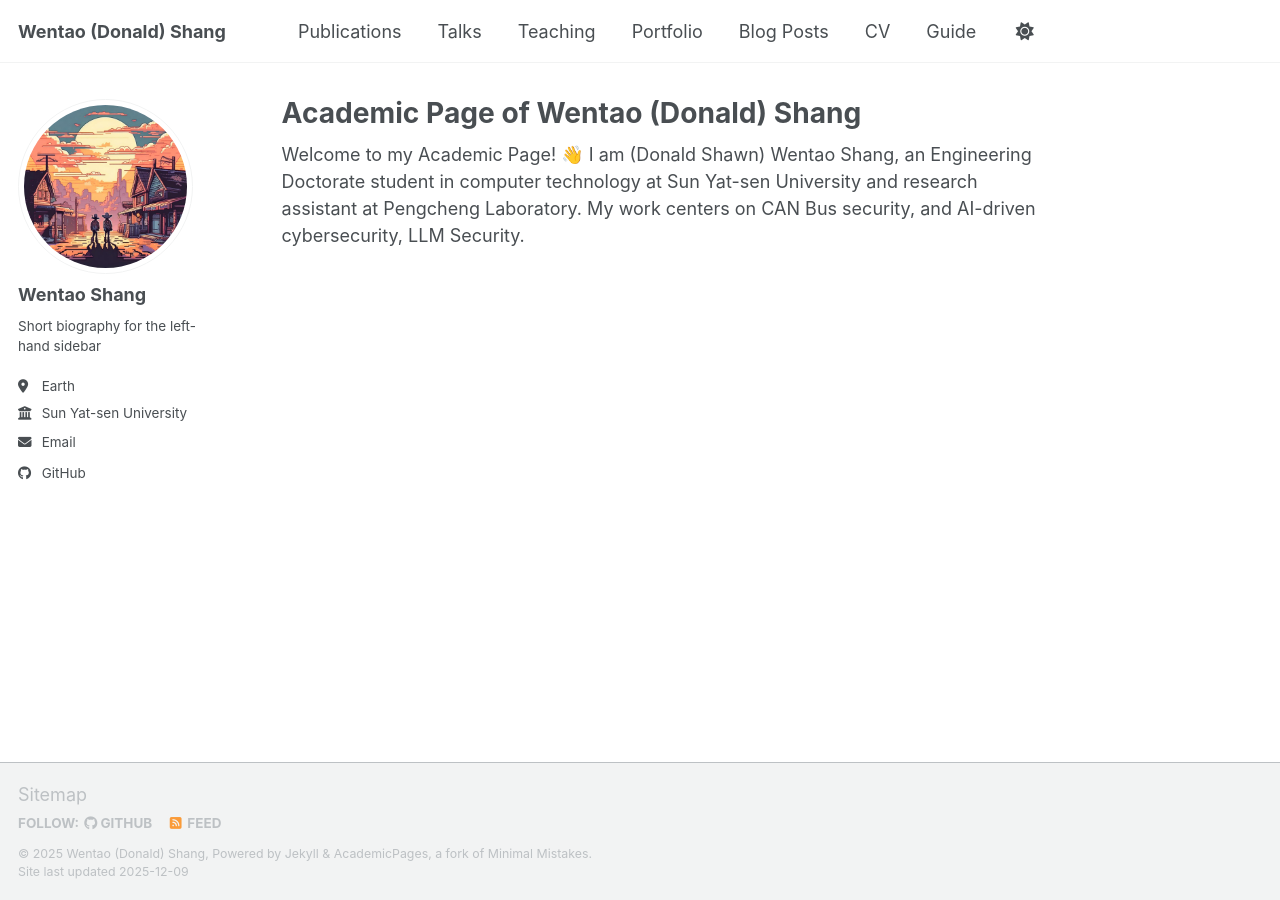
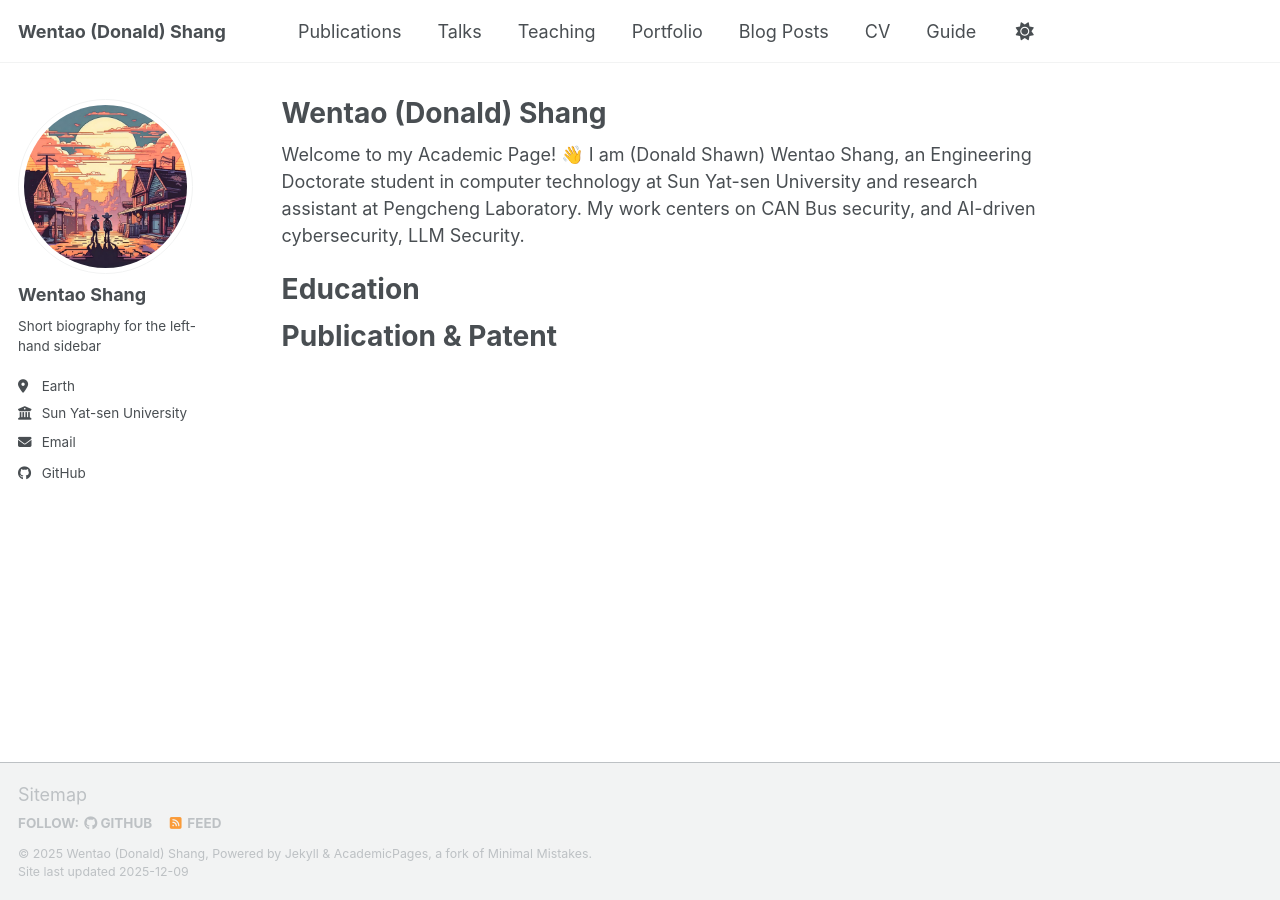
Before and after one commit to wentaoshang-don/wentaoshang-don.github.io, a Jekyll site: the page built from _pages/about.md, in a window 1280 px wide. Built offline with Jekyll 4.4.1, drawn with Linux system fonts in a browser that asks for light colours; a script bundle is joined from its source files by our own code; library files that are not in the unit come from our copies.

Commit message:
Update about.md

```diff
--- a/_pages/about.md
+++ b/_pages/about.md
@@ -1,6 +1,6 @@
 ---
 permalink: /
-title: "Academic Page of Wentao (Donald) Shang"
+title: "Wentao (Donald) Shang"
 author_profile: true
 redirect_from:
   - /about/
@@ -9,6 +9,11 @@ redirect_from:
 
 Welcome to my Academic Page! 👋 I am (Donald Shawn) Wentao Shang, an Engineering Doctorate student in computer technology at Sun Yat-sen University and research assistant at Pengcheng Laboratory. My work centers on CAN Bus security, and AI-driven cybersecurity, LLM Security.
 
+Education
+=====
+
+Publication & Patent
+=====
 
 <!--
 A data-driven personal website
```
